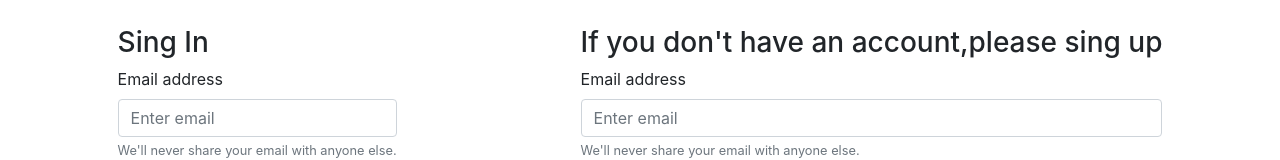
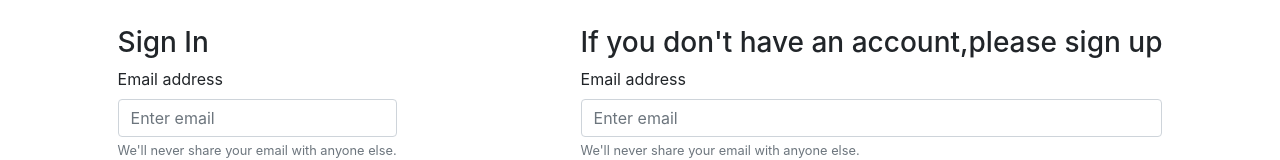
Before and after one commit to darioasaro/Skill, a React (Create React App) app: page / in a window 1280 px wide. Shown: the top 160 px of the page. Built offline with nearby package versions, Linux system fonts and the light colour scheme; the HTML template or start-up script is replaced by a standard one.

Commit message:
intermediate table

```diff
--- a/src/components/common/Login/Login.js
+++ b/src/components/common/Login/Login.js
@@ -38,7 +38,7 @@ const Login = ({ login,createAccount, onChange }) => {
     <div className="container-login">
         <>
       <Form onSubmit={login}>
-          <h3>Sing In</h3>
+          <h3>Sign In</h3>
         <Form.Group controlId="formBasicEmail">
           <Form.Label>Email address</Form.Label>
           <Form.Control
@@ -71,7 +71,7 @@ const Login = ({ login,createAccount, onChange }) => {
       {/* //-----------------REGISTER------------------// */}
       <>
       <Form onSubmit={checkAccount}>
-        <h3>If you don't have an account,please sing up </h3>
+        <h3>If you don't have an account,please sign up </h3>
         <Form.Group >
           <Form.Label>Email address</Form.Label>
           <Form.Control onChange={onChangeNew}name="newEmail"type="email" placeholder="Enter email" />
```
